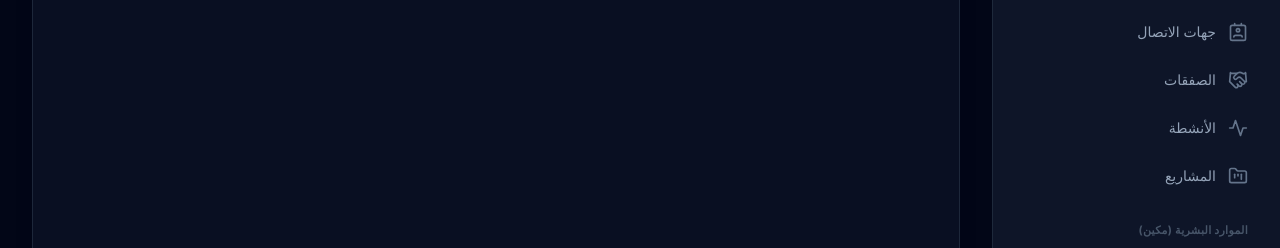
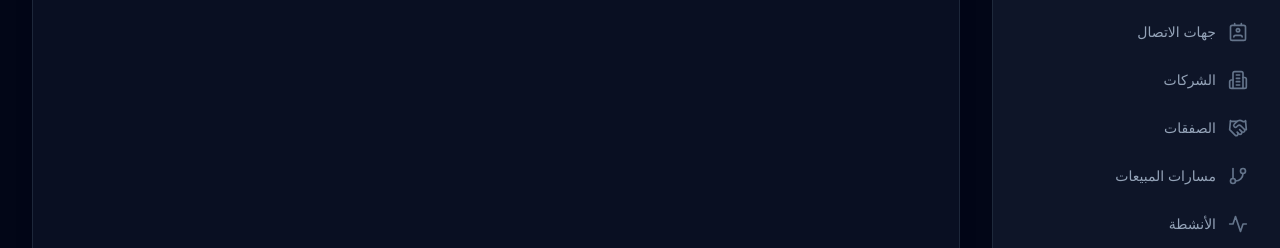
Before and after one commit to alzahrani6020/scc380, a Next.js app in the folder apps/web/: page /dashboard/ai in a window 1280 px wide. Shown: the part 355-603 px from the top of the page. Built offline with nearby package versions, Linux system fonts and the light colour scheme; no server answers.

Commit message:
feat(web): expose CRM companies and pipelines in navigation

```diff
--- a/apps/web/src/components/layout/Sidebar.tsx
+++ b/apps/web/src/components/layout/Sidebar.tsx
@@ -37,7 +37,9 @@ const navigation: NavEntry[] = [
   { header: 'العملاء (CRM)' },
   { name: 'نظرة عامة', href: '/dashboard/crm', icon: Gauge },
   { name: 'جهات الاتصال', href: '/dashboard/crm/contacts', icon: Contact },
+  { name: 'الشركات', href: '/dashboard/crm/companies', icon: Building2 },
   { name: 'الصفقات', href: '/dashboard/crm/deals', icon: Handshake },
+  { name: 'مسارات المبيعات', href: '/dashboard/crm/pipelines', icon: GitBranch },
   { name: 'الأنشطة', href: '/dashboard/crm/activities', icon: Activity },
   { name: 'المشاريع', href: '/dashboard/projects', icon: FolderKanban },
 
```
